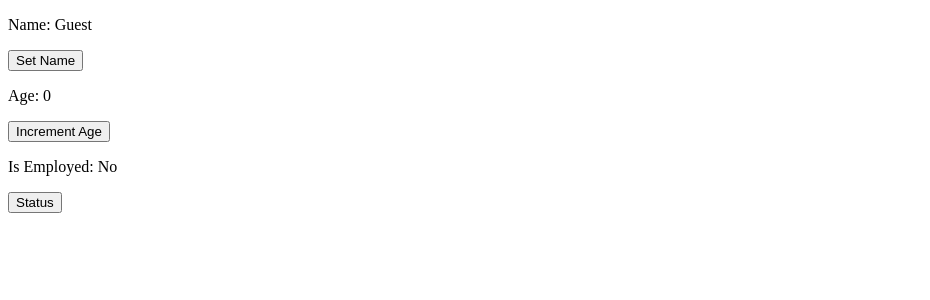
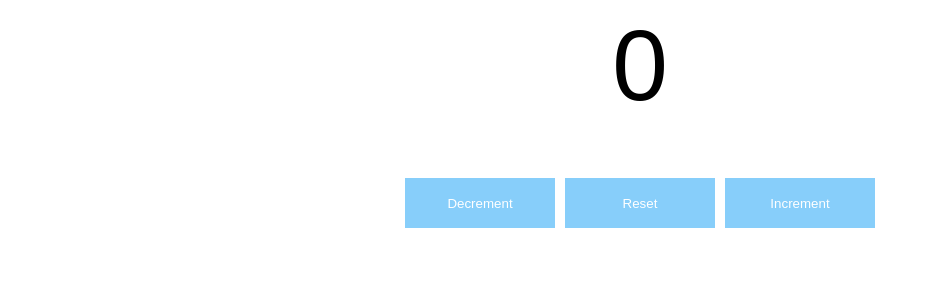
Before and after one commit to Daddanoy/react-course, a React (Vite) app in the folder my-react-ap/: page / in a window 1280 px wide. Shown: the top 300 px of the page, without its empty margins (0-930 px from the left). Built offline with nearby package versions, Linux system fonts and the light colour scheme.

Commit message:
*****REACT COUNTER. MADE IT BY MYSELF . MILESTONE**********

```diff
--- a/my-react-ap/src/App.jsx
+++ b/my-react-ap/src/App.jsx
@@ -1,10 +1,11 @@
-import MyComponent from "./MyComponent.jsx"
+import CounterApp from "./Counter.jsx"
+
 
 function App() {
 
 return(<>
 
-<MyComponent/>
+<CounterApp />
 
 </>)
 }
--- /dev/null
+++ b/my-react-ap/src/Counter.jsx
@@ -0,0 +1,32 @@
+import React, {useState} from 'react'
+
+
+function CounterApp(){
+  let [counter, setCounter] = useState(0);
+
+  const increaseCounter = ()=>{
+    setCounter(counter +=1)
+  }
+
+  const decreaseCounter = ()=>{
+    if(counter >= 1){
+      setCounter(counter -=1)
+    }
+  }
+
+    const resetCounter = ()=>{
+      setCounter(0)
+    }
+return (
+  <div className ="main-grid">
+    <div className ="js-counter">{counter}</div>
+    <div>
+      <button className ="count-button"  onClick={decreaseCounter}>Decrement</button>
+      <button className ="count-button" onClick = {resetCounter}>Reset</button>
+      <button className ="count-button" onClick = {increaseCounter}>Increment</button>
+    </div>
+  </div>
+)
+}
+
+export default CounterApp
--- a/my-react-ap/src/index.css
+++ b/my-react-ap/src/index.css
@@ -84,3 +84,27 @@
 color: hsl(0, 0%, 45%);
 cursor: pointer;
 }
+
+.main-grid{
+
+
+  text-align: center;
+  font-family: Arial, Helvetica, sans-serif;
+
+}
+
+.js-counter{
+  font-size: 100px;
+  margin-bottom: 50px;
+}
+
+.count-button{
+  background-color: lightskyblue;
+height: 50px;
+width: 150px;
+
+  font-family: Arial, Helvetica, sans-serif;
+  color: white;
+  border: none;
+  margin: 5px;
+}
```
Also changed, not shown: my-react-ap/src/counter.css (added).
